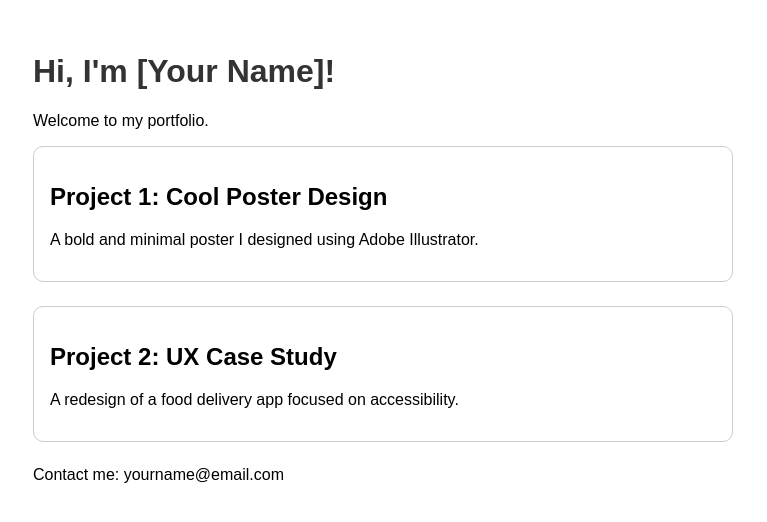
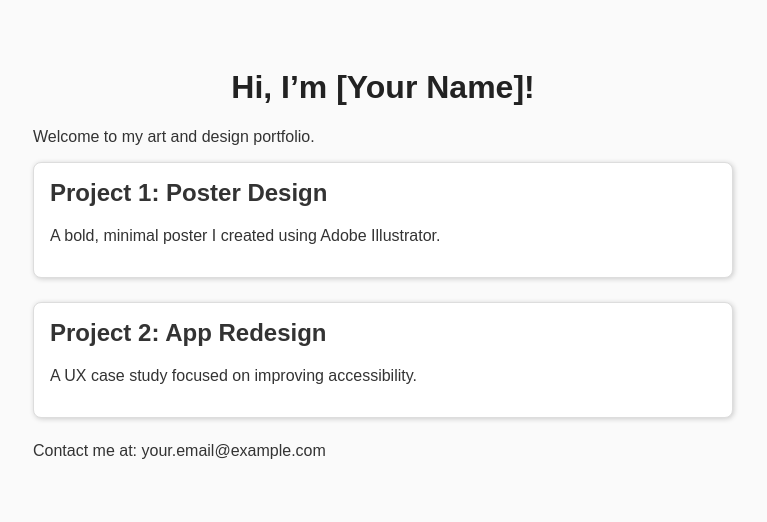
Before and after one commit to xuu0/portfolio, a plain HTML site: page index.html in a window 1280 px wide. Shown: the whole page, without its empty margins (257-1024 px from the left). Drawn offline with Linux system fonts and the light colour scheme.

Commit message:
Update index.html

```diff
--- a/index.html
+++ b/index.html
@@ -2,38 +2,48 @@
 <html lang="en">
 <head>
   <meta charset="UTF-8" />
-  <meta name="viewport" content="width=device-width, initial-scale=1.0" />
-  <title>My Portfolio</title>
+  <meta name="viewport" content="width=device-width, initial-scale=1" />
+  <title>My Art & Design Portfolio</title>
   <style>
     body {
-      font-family: sans-serif;
-      padding: 2rem;
+      font-family: Arial, sans-serif;
       max-width: 700px;
-      margin: auto;
+      margin: 2rem auto;
+      padding: 1rem;
+      background: #fafafa;
+      color: #333;
     }
-    h1 { color: #333; }
+    h1 {
+      text-align: center;
+      color: #222;
+    }
     .project {
+      border: 1px solid #ddd;
+      padding: 1rem;
+      border-radius: 8px;
       margin-bottom: 1.5rem;
-      padding: 1rem;
-      border: 1px solid #ccc;
-      border-radius: 10px;
+      background: white;
+      box-shadow: 1px 1px 5px #ccc;
+    }
+    .project h2 {
+      margin-top: 0;
     }
   </style>
 </head>
 <body>
-  <h1>Hi, I'm [Your Name]!</h1>
-  <p>Welcome to my portfolio.</p>
+  <h1>Hi, I’m [Your Name]!</h1>
+  <p>Welcome to my art and design portfolio.</p>
 
   <div class="project">
-    <h2>Project 1: Cool Poster Design</h2>
-    <p>A bold and minimal poster I designed using Adobe Illustrator.</p>
+    <h2>Project 1: Poster Design</h2>
+    <p>A bold, minimal poster I created using Adobe Illustrator.</p>
   </div>
 
   <div class="project">
-    <h2>Project 2: UX Case Study</h2>
-    <p>A redesign of a food delivery app focused on accessibility.</p>
+    <h2>Project 2: App Redesign</h2>
+    <p>A UX case study focused on improving accessibility.</p>
   </div>
 
-  <p>Contact me: yourname@email.com</p>
+  <p>Contact me at: your.email@example.com</p>
 </body>
 </html>
```
